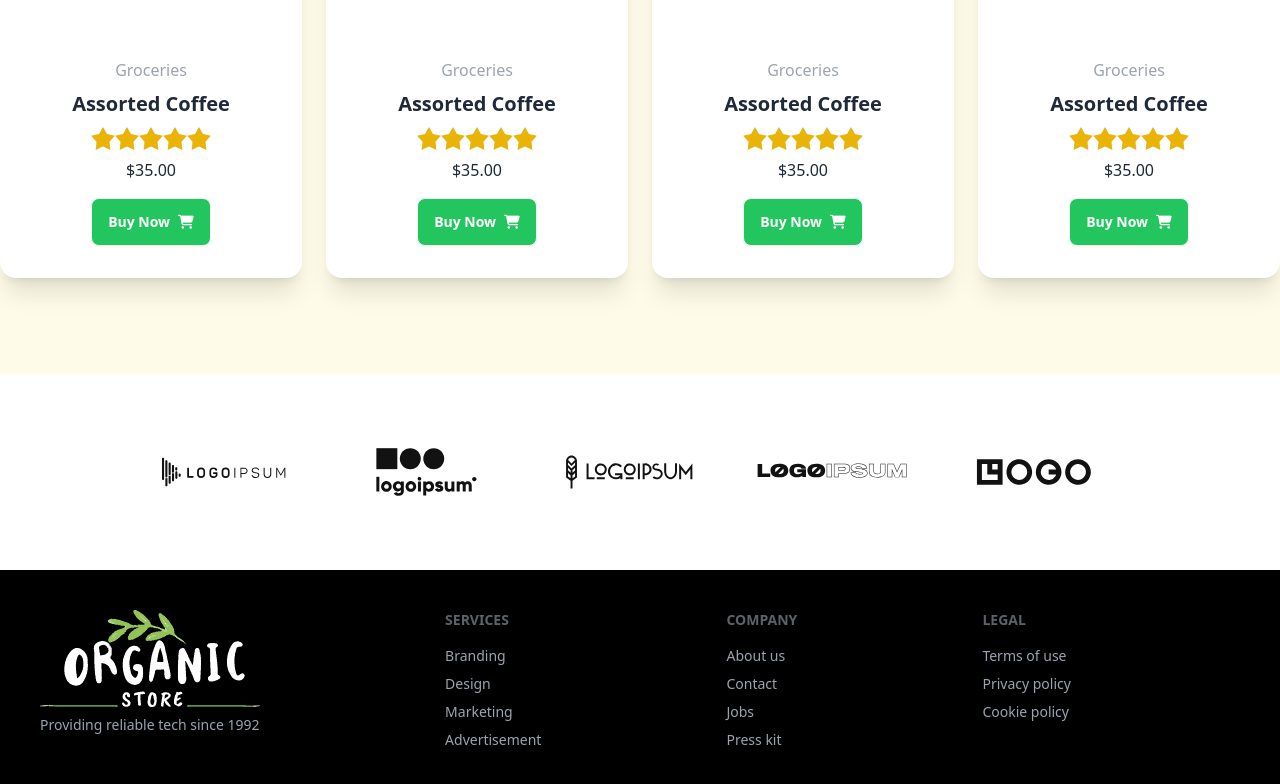
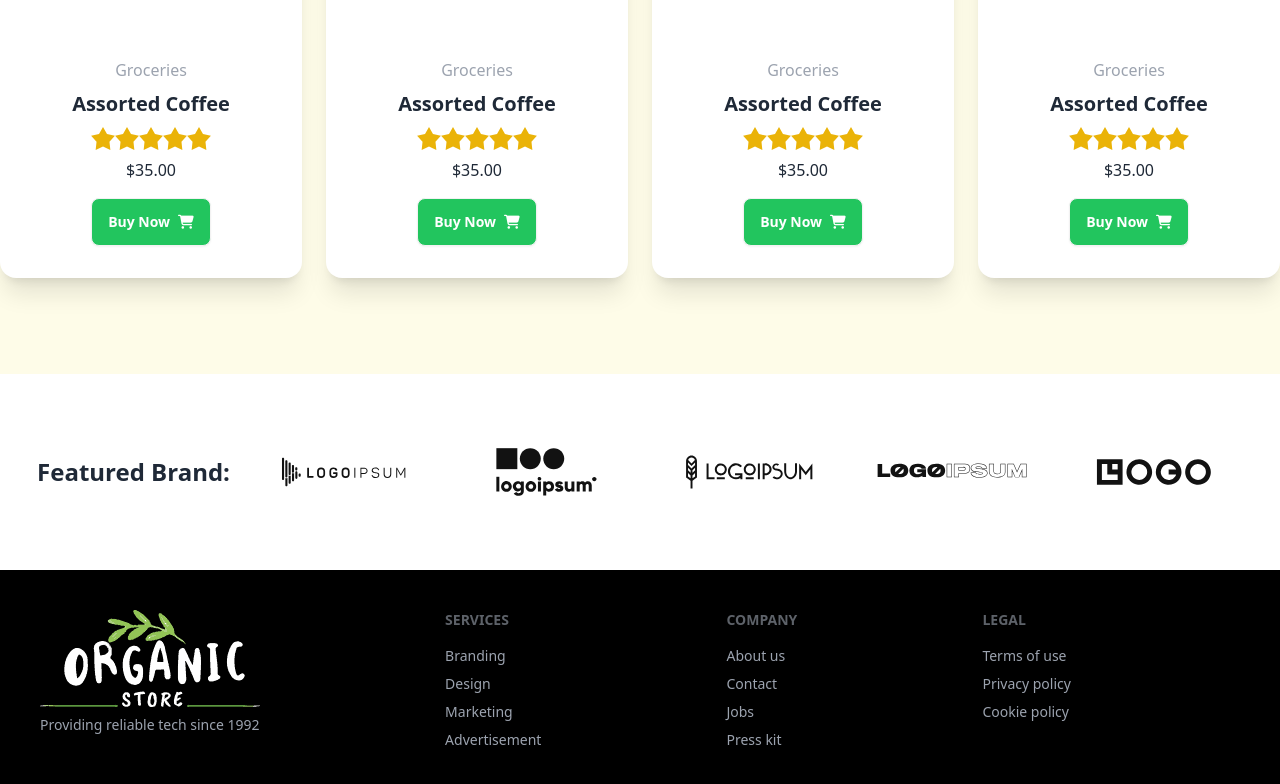
Before and after one commit to MehediZ07/Organic-shop-repo, a plain HTML site: page index.html in a window 1280 px wide. Shown: the part 3078-3862 px from the top of the page. Drawn offline with nearby package versions, Linux system fonts and the light colour scheme.

Commit message:
Feature Brand correction

```diff
--- a/index.html
+++ b/index.html
@@ -382,13 +382,14 @@
 
         <!-- brand  -->
         <div class="bg-white">
-            <div class="container mx-auto flex flex-wrap py-12 justify-center gap-6">
+            <div class="container mx-auto items-center flex flex-wrap py-12 justify-center gap-6">
+                <h1 class="text-xl lg:text-2xl font-bold">Featured Brand:</h1>
                 <img src="images/logo-1.svg" alt="">
                 <img src="images/logo-2.svg" alt="">
                 <img src="images/logo-3.svg" alt="">
                 <img src="images/logo-4.svg" alt="">
                 <img src="images/logo-5.svg" alt="">
-                <img src="images/logo-6.svg" alt="">
+
             </div>
         </div>
     </main>
```
